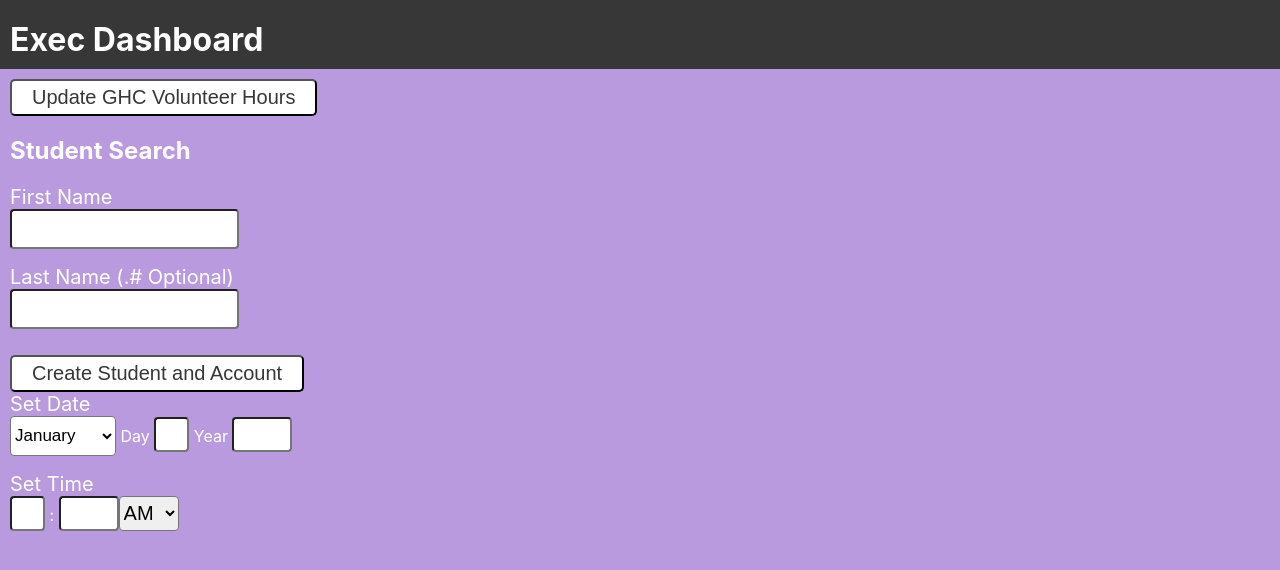
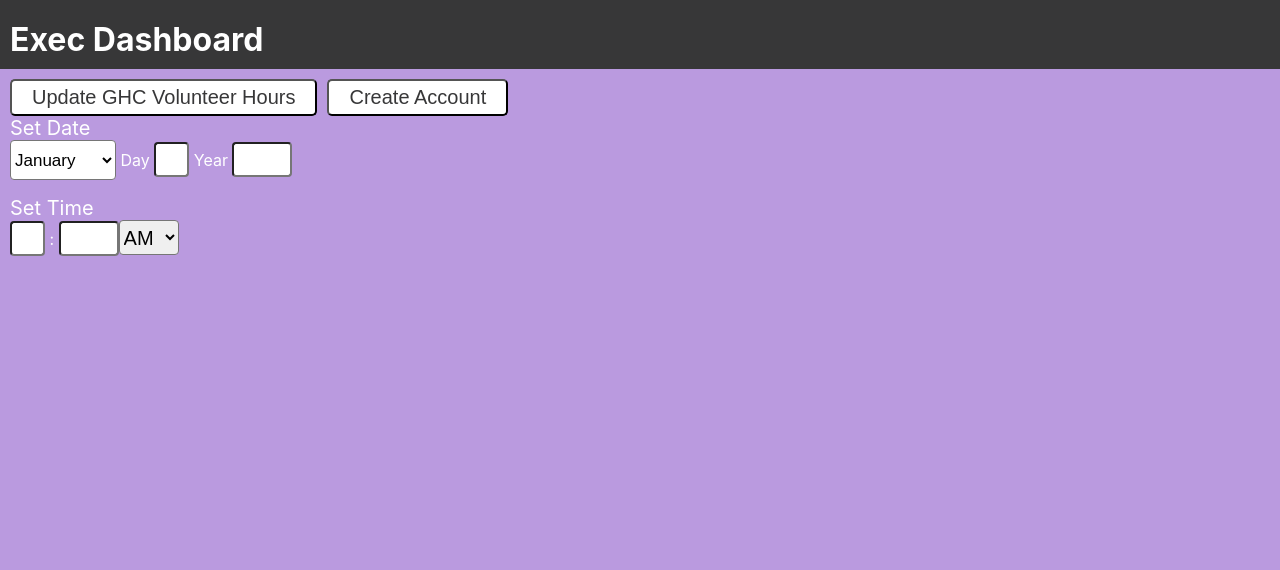
Before and after one commit to jgeorge37/acmwosu-db, a Next.js app in the folder acmw-db-app/: page /execdashboard in a window 1280 px wide. Shown: the top 570 px of the page. Built offline with nearby package versions, Linux system fonts and the light colour scheme.

Commit message:
put studentsearch in addaccountform

```diff
--- a/acmw-db-app/components/AddAccountForm.jsx
+++ b/acmw-db-app/components/AddAccountForm.jsx
@@ -1,18 +1,19 @@
 import styles from '../styles/components/CompanyForm.module.css'
 import SubmitButton from './FormComponents/SubmitButton'
 import TextField from './FormComponents/TextField'
+import StudentSearch from '../components/FormComponents/StudentSearch'
 import {useState} from 'react'
 
 const AddAccountForm = (props) => {
 
-    const [fname, setFname] = useState(props.autofill ? props.autofill[0] : "")
-    const [lnamedotnum, setLnamedotnum] = useState(props.autofill ? props.autofill[1] : "")
-    const [osuEmail, setOsuEmail] = useState(props.autofill ? props.autofill[1] + "@osu.edu" : "@osu.edu")
+    const [fname, setFname] = useState("")
+    const [lnamedotnum, setLnamedotnum] = useState("")
+    const [osuEmail, setOsuEmail] = useState("@osu.edu")
     const [password, setPassword] = useState("")
-    const [studentID, setStudentID] = useState(props.autofill ? props.autofill[2] : "")
+    const [studentID, setStudentID] = useState("")
 
-    const [fnameError, setFnameError] = useState("")
-    const [lnamedotnumError, setLnamedotnumError] = useState("")
+    const [fNameError, setfNameError] = useState("");
+    const [lNameError, setlNameError] = useState("");
     const [passwordError, setPasswordError] = useState("")
 
     const onSubmit = () => {
@@ -22,29 +23,29 @@ const AddAccountForm = (props) => {
         const goodfname = letters.test(fname)
         const goodlnamedotnum = dotNumCheck.test(lnamedotnum)
 
-        if (!fname || !lnamedotnum || !password || !goodfname || !goodlnamedotnum) {
+        if (!fname || !lnamedotnum || !password || !goodfname || !goodlnamedotnum ) {
             if (!fname) {
-            setFnameError("Enter a first name.")
+              setfNameError("Enter a first name")
             } else if (!goodfname) {
-            setFnameError("Enter a valid first name.")
+              setfNameError("First name must only contain letters!")
             } else {
-            setFnameError("")
+              setfNameError("")
             }
             if (!lnamedotnum) {
-            setLnamedotnumError("Enter a last name dot dot number.")
+              setlNameError("Enter a Last name.#")
             } else if (!goodlnamedotnum) {
-            setLnamedotnumError("Enter a valid last name dot dot number.")
+              setlNameError("Last name.# is formatted incorrectly!")
             } else {
-            setLnamedotnumError("")
+              setlNameError("")
             }
             if (!password) {
-            setPasswordError("Enter a password.")
+              setPasswordError("Enter a password")
             } else {
               setPasswordError("")
             }
         } else {
-            setFnameError("")
-            setLnamedotnumError("")
+            setfNameError("")
+            setlNameError("")
             setPasswordError("")
             create()
             props.closeForm()
@@ -52,8 +53,8 @@ const AddAccountForm = (props) => {
     }
 
     const create = async () => {
-      let id = studentID;
-      if (!props.autofill) { // creating a new student
+      let id = studentID; // for async protection
+      if (!id) { // creating a new student
           const requestOptions = {
             method: 'POST',
             body: JSON.stringify(
@@ -67,7 +68,6 @@ const AddAccountForm = (props) => {
           const res1 = await fetch('/api/student/create', requestOptions);
           const result1 = await res1.json(); //returns the id
           id = result1[0]["id"];
-          setStudentID(id);
       }
       // creating a new account
       const requestOptions = {
@@ -78,20 +78,35 @@ const AddAccountForm = (props) => {
       const result2 = await res2.json();
     }
 
-    const updateLnamedotnum = (e) => {
-      setLnamedotnum(e.target.value)
-      setOsuEmail(e.target.value + "@osu.edu")
+    const selectStudent = (student) => {
+      console.log(student)
+        if (student) {
+          setFname(student.value.fname)
+          setLnamedotnum(student.value.name_dot_num)
+          setStudentID(student.value.student_id)
+          setOsuEmail(student.value.name_dot_num + "@osu.edu")
+        } else {
+          setFname("")
+          setLnamedotnum("")
+          setStudentID("")
+          setOsuEmail("@osu.edu")
+        }
     }
 
     return (
         <div className={styles.popup}>
             <div className={styles.popup_inner}>
                 <form className={styles.form}>
-                    {props.autofill ? <h2>Create Account</h2> : <h2>Create Student and Account</h2>}
+                    <h2>Create Account</h2>
                     <div>
-                        <TextField label="First Name" error={fnameError} value={fname} disabled={props.autofill} onChange={event => setFname(event.target.value)}/>
-                        <TextField label="Last Name Dot Number" error={lnamedotnumError} value={lnamedotnum} disabled={props.autofill} onChange={event => updateLnamedotnum(event)}/>
-                        {props.autofill && <TextField label="Student ID" value={studentID} disabled={true} />}
+                        <StudentSearch
+                          fNameError={fNameError}
+                          setfNameError={setfNameError}
+                          lNameError={lNameError}
+                          setlNameError={setlNameError}
+                          selectStudent={student => selectStudent(student)}
+                          />
+                        <br />
                         <TextField label="OSU Email Address" value={osuEmail} disabled={true} />
                         <TextField label="Password" error={passwordError} onChange={(event) => setPassword(event.target.value)}/>
                     </div>
--- a/acmw-db-app/components/FormComponents/StudentSearch.jsx
+++ b/acmw-db-app/components/FormComponents/StudentSearch.jsx
@@ -12,11 +12,7 @@ const StudentSearch = (props) => {
     const lName = useRef("");
 
     const [hasText, setHasText] = useState(false);
-    const [fNameError, setfNameError] = useState("");
-    const [lNameError, setlNameError] = useState("");
     const [searchOptions, setSearchOptions] = useState([]);
-
-    const [student, setStudent] = useState({});
 
     const getStudentInfo = async () => {
         var query = createQuery()
@@ -27,11 +23,15 @@ const StudentSearch = (props) => {
             for (var i in data) {
                 tempList.push({
                     label: data[i]["fname"] + " " + data[i]["lname"] + " - " + data[i]["name_dot_num"],
-                    value: {name_dot_num: data[i]["name_dot_num"]}
+                    value: {fname: data[i]["fname"], name_dot_num: data[i]["name_dot_num"], student_id: data[i]["id"]}
                 });
             }
+            if (tempList.length > 0) {
+              tempList.push({label: "New Student?", value: {fname: fName.current, name_dot_num: lName.current, student_id: ""}}) // placeholder first value
+              // this is so you can add a new person even if other people are matched in the search
+            }
             setSearchOptions(tempList)
-            props.selectStudent(tempList.length > 0 && tempList[0]) //async so searchOptions[0] is actually undefined...
+            props.selectStudent({value: {fname: fName.current, name_dot_num: lName.current, student_id: ""}})
         })
     }
 
@@ -52,11 +52,11 @@ const StudentSearch = (props) => {
         const regex = new RegExp(/^[a-zA-Z]+$/)
         if (regex.test(event.target.value)) {
             fName.current = event.target.value
-            setfNameError("")
+            props.setfNameError("")
             getStudentInfo()
         } else if (event.target.value) {
             fName.current = ""
-            setfNameError("First name must only contain letters!")
+            props.setfNameError("First name must only contain letters!")
         } else {
             fName.current = ""
             if (lName.current.length > 0) {
@@ -65,7 +65,7 @@ const StudentSearch = (props) => {
                 setSearchOptions([])
                 props.selectStudent() //protection when deleting
             }
-            setfNameError("")
+            props.setfNameError("")
         }
         setHasText(lName.current.length > 0 || fName.current.length > 0)
     }
@@ -76,11 +76,11 @@ const StudentSearch = (props) => {
         isDotNum.current = dotNumCheck.test(event.target.value)
         if (letters.test(event.target.value) || isDotNum.current) {
             lName.current = event.target.value
-            setlNameError("")
+            props.setlNameError("")
             getStudentInfo()
         } else if (event.target.value) {
             lName.current = ""
-            setlNameError("Last name.# is formatted incorrectly!")
+            props.setlNameError("Last name.# is formatted incorrectly!")
         } else {
             lName.current = ""
             if (fName.current.length > 0) {
@@ -89,7 +89,7 @@ const StudentSearch = (props) => {
                 setSearchOptions([])
                 props.selectStudent() //protection when deleting
             }
-            setlNameError("")
+            props.setlNameError("")
         }
         setHasText(lName.current.length > 0 || fName.current.length > 0)
     }
@@ -97,9 +97,9 @@ const StudentSearch = (props) => {
     return (
         <div>
             <h2>Student Search</h2>
-            <TextField label='First Name' onChange={fNameSearch} error={fNameError}/>
-            <TextField label='Last Name (.# Optional)' onChange={lNameSearch} error={lNameError}/>
-            {searchOptions.length > 0 && <SelectInput label='Choose Student' options={searchOptions} onChange={setStudent}/>}
+            <TextField label='First Name' onChange={fNameSearch} error={props.fNameError}/>
+            <TextField label='Last Name (.# Optional)' onChange={lNameSearch} error={props.lNameError}/>
+            {searchOptions.length > 0 && <SelectInput label='Choose Student' options={searchOptions} onChange={props.selectStudent}/>}
             {searchOptions.length <= 0 && hasText && <p>Unable to find student</p>}
         </div>
     )
--- a/acmw-db-app/pages/execdashboard.js
+++ b/acmw-db-app/pages/execdashboard.js
@@ -5,7 +5,6 @@ import {useState} from 'react'
 import SubmitButton from '../components/FormComponents/SubmitButton'
 import GHCVolunteerForm from '../components/GHCVolunteerForm'
 import AddAccountForm from '../components/AddAccountForm'
-import StudentSearch from '../components/FormComponents/StudentSearch'
 import TimeSelectionForm from '../components/FormComponents/TimeSelectionForm'
 import DateSelectionForm from '../components/FormComponents/DateSelectionForm'
 
@@ -18,17 +17,8 @@ const ExecDashboard = () => {
 
     const [showGHCForm, setShowGHCForm] = useState(false)
     const [showAddAccountForm, setShowAddAccountForm] = useState(false)
-    const [selectedStudent, setSelectedStudent] = useState()
     const [time, setTime] = useState("")
     const [date, setDate] = useState("")
-
-    const selectStudent = (student) => {
-        const regex = new RegExp(/([a-z]+) [a-z]+ - ([a-z]+\.[1-9][0-9]*) \(([1-9][0-9]*)\)/i)
-        //result[0] = fname, result[1] = lname dot num, result[2] = id ; or ABSOLUTE GARBAGE!
-        console.log(student)
-        let result = student ? student.match(regex).slice(1,4) : null
-        setSelectedStudent(result)
-    }
 
     const recordTime = (hours, minutes, timeOfDay) => {
         // This is just for illustration purposes.
@@ -59,9 +49,8 @@ const ExecDashboard = () => {
             <main className={styles.main}>
                 <SubmitButton label="Update GHC Volunteer Hours" handleChange={() => {setShowGHCForm(true)}}/>
                 {showGHCForm && <GHCVolunteerForm closeForm={() => {setShowGHCForm(false)}}/>}
-                <StudentSearch selectStudent={student => selectStudent(student)}/>
-                <SubmitButton label={selectedStudent ? "Create Account for This Student" : "Create Student and Account"} handleChange={() => {setShowAddAccountForm(true)}}/>
-                {showAddAccountForm && <AddAccountForm autofill={selectedStudent} closeForm={() => {setShowAddAccountForm(false)}}/>}
+                <SubmitButton label="Create Account" handleChange={() => {setShowAddAccountForm(true)}}/>
+                {showAddAccountForm && <AddAccountForm closeForm={() => {setShowAddAccountForm(false)}}/>}
                 <DateSelectionForm recordDate={recordDate}/>
                 <p>{date}</p>
                 <TimeSelectionForm recordTime={recordTime}/>
```
Lines whose indentation alone changed are shown as unchanged.
